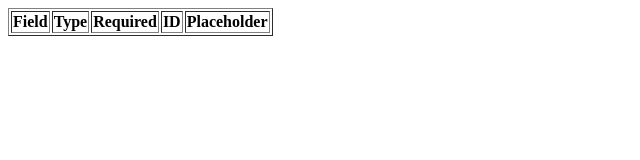
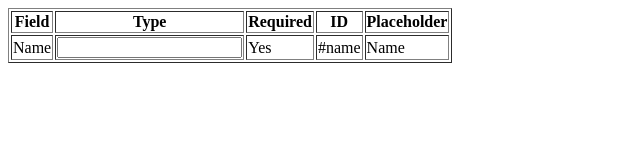
Before and after one commit to acciojob/signup-form-car-saif-saleem, a website: page main.html in a window 1280 px wide. Shown: the whole page, without its empty margins (0-640 px from the left). Drawn offline with Linux system fonts and the light colour scheme.

Commit message:
created a submission

```diff
--- a/main.html
+++ b/main.html
@@ -19,6 +19,22 @@
 	<th>ID</th>
 	<th>Placeholder</th>
 		</tr>
+		<td>
+		Name
+		</td>
+		<td>
+		<label for="username"></label>
+        <input id="username" name="name" type="text" />
+		</td>
+		<td>
+			Yes
+		</td>
+		<td>
+			#name
+		</td>
+		<td>
+			Name
+		</td>
 	</table>
 
 </form>
```
